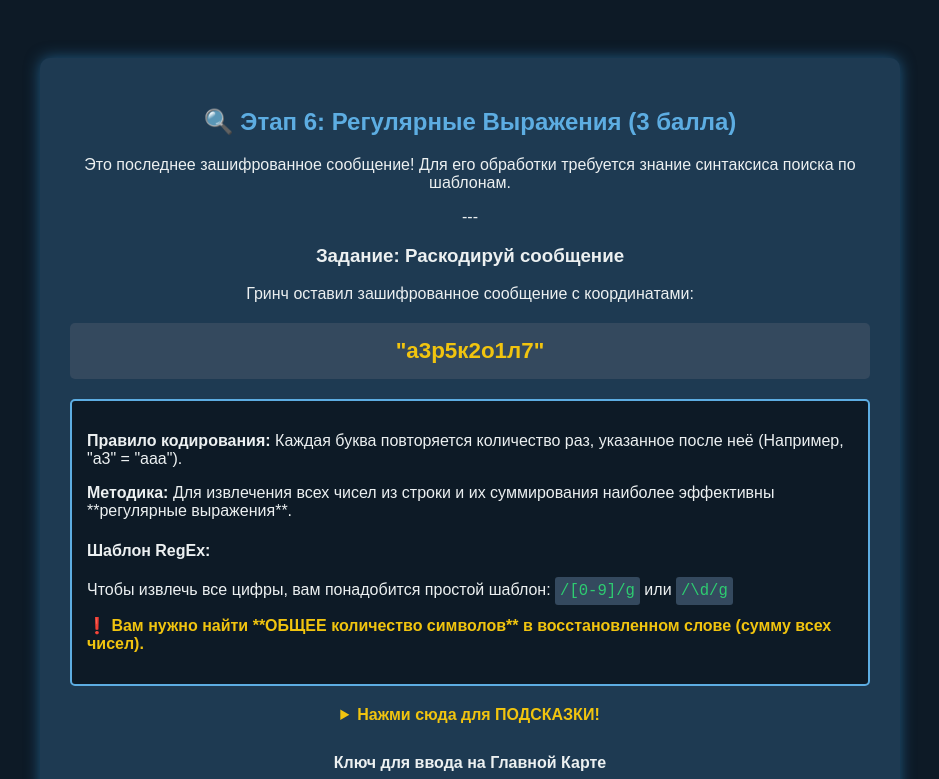
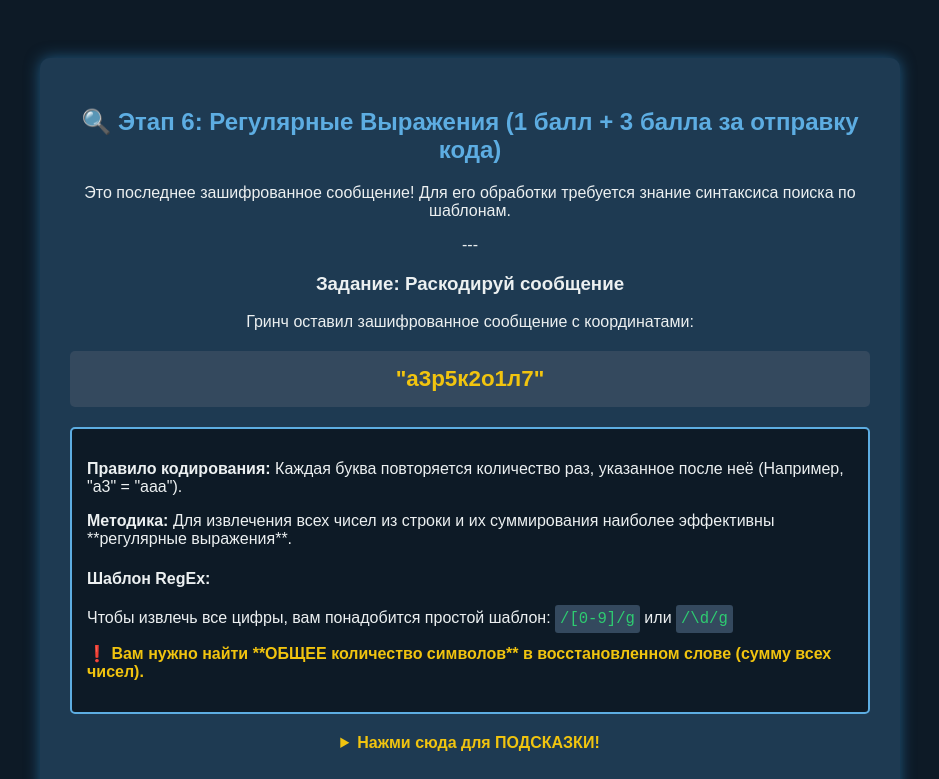
Before and after one commit to ITCubeAngarsk/NovogodniyPerepoloh, a plain HTML site: page challenges/s6.html in a window 1280 px wide. Shown: the top 779 px of the page, without its empty margins (170-1109 px from the left). Drawn offline with Linux system fonts and the light colour scheme.

Commit message:
Update s6.html

```diff
--- a/challenges/s6.html
+++ b/challenges/s6.html
@@ -50,7 +50,7 @@
 <body>
 
     <div class="challenge-box">
-        <h2>🔍 Этап 6: Регулярные Выражения (3 балла)</h2>
+        <h2>🔍 Этап 6: Регулярные Выражения (1 балл + 3 балла за отправку кода)</h2>
         <p>Это последнее зашифрованное сообщение! Для его обработки требуется знание синтаксиса поиска по шаблонам.</p>
 
         ---
@@ -92,4 +92,5 @@
     <p>Нажмите <a href="../index.html" style="color: #f1c40f;">сюда</a>, чтобы вернуться на Главную Карту и ввести ключ.</p>
 
 </body>
+
 </html>
```
